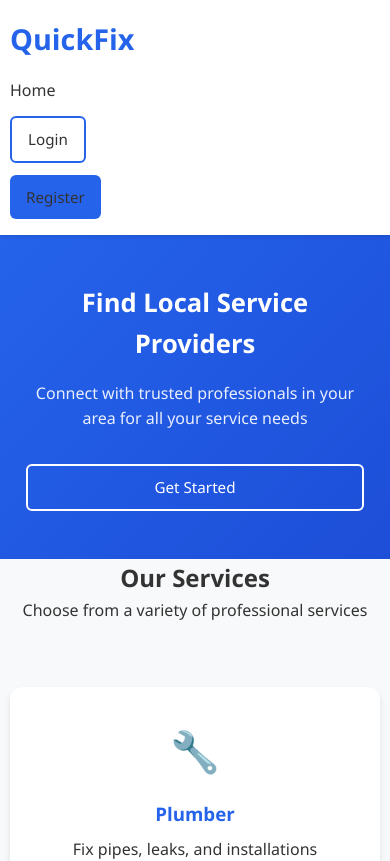
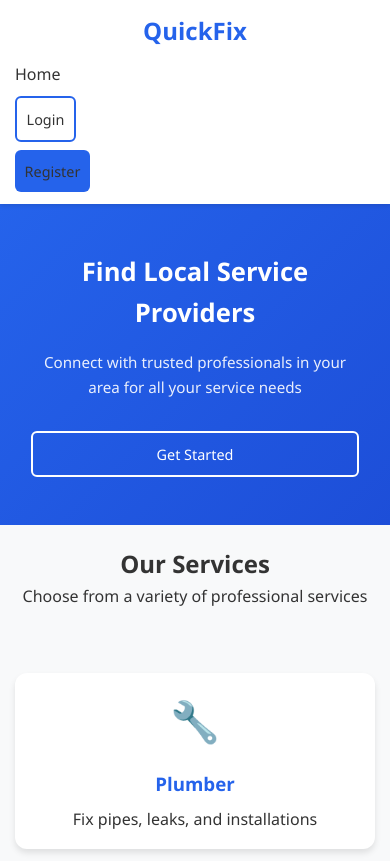
Before and after one commit to ChFaheem22/frontend, a React (Vite) app: page / in a window 390 px wide. Shown: the top 861 px of the page. Built offline with nearby package versions, Linux system fonts and the light colour scheme.

Commit message:
Updating css

```diff
--- a/src/index.css
+++ b/src/index.css
@@ -354,6 +354,8 @@ body {
 .mb-2 { margin-bottom: 1rem; }
 .mb-3 { margin-bottom: 1.5rem; }
 .mb-4 { margin-bottom: 2rem; }
+.mb-4a { margin-bottom: 2rem;
+margin-top: 20px; }
 
 .mt-1 { margin-top: 0.5rem; }
 .mt-2 { margin-top: 1rem; }
@@ -378,17 +380,18 @@ body {
   border: 1px solid #bbf7d0;
 }
 
-@media (max-width: 480px) {
+/* Tablet and below (≤768px) */
+@media (max-width: 768px) {
   .container {
-    padding: 0 10px;
+    padding: 0 15px;
   }
 
   .hero {
-    padding: 3rem 1rem;
+    padding: 4rem 1rem;
   }
 
   .hero h1 {
-    font-size: 1.6rem;
+    font-size: 2rem;
   }
 
   .hero p {
@@ -403,15 +406,16 @@ body {
 
   .nav-links {
     flex-direction: column;
-    gap: 0.75rem;
+    gap: 1rem;
     align-items: flex-start;
+    width: 100%;
   }
 
   .services-grid,
   .dashboard-stats,
   .providers-grid {
     grid-template-columns: 1fr;
-    gap: 1rem;
+    gap: 1.5rem;
   }
 
   .form-container {
@@ -426,29 +430,82 @@ body {
   }
 
   .btn {
+    padding: 0.6rem 1rem;
+    font-size: 1rem;
     width: 100%;
-    padding: 0.6rem 1rem;
+  }
+
+  .navbar {
+    padding: 0.75rem 0;
+  }
+
+  .logo {
+    font-size: 1.5rem;
+  }
+}
+
+/* Mobile screen (≤480px) */
+@media (max-width: 480px) {
+  .hero {
+    padding: 3rem 1rem;
+  }
+
+  .hero h1 {
+    font-size: 1.6rem;
+  }
+
+  .hero p {
     font-size: 0.95rem;
+  }
+
+  .nav-content {
+    align-items: center;
+    gap: 0.75rem;
+  }
+
+  .nav-links {
+    flex-direction: column;
+    gap: 0.5rem;
+    width: 100%;
+  }
+
+  .btn {
+    font-size: 0.9rem;
+    padding: 0.6rem;
+  }
+
+  .service-card,
+  .provider-card,
+  .stat-card,
+  .booking-card {
+    padding: 1rem;
+  }
+
+  .form-container {
+    width: 100%;
+    margin: 1rem 0;
+    padding: 1.5rem 1rem;
+  }
+
+  .booking-header {
+    flex-direction: column;
+    align-items: flex-start;
+  }
+
+  .stat-number {
+    font-size: 1.6rem;
+  }
+
+  .provider-name {
+    font-size: 1.1rem;
   }
 
   .service-icon {
     font-size: 2.5rem;
   }
 
-  .stat-number {
-    font-size: 1.5rem;
-  }
-
-  .provider-card {
-    padding: 1.5rem;
-  }
-
-  .provider-name {
-    font-size: 1.1rem;
-  }
-
   .alert {
     font-size: 0.9rem;
-    padding: 0.8rem;
+    padding: 0.75rem;
   }
 }
--- a/src/pages/Home.jsx
+++ b/src/pages/Home.jsx
@@ -25,7 +25,7 @@ const Home = () => {
 
       {/* Services Section */}
       <section className="container">
-        <div className="text-center mb-4">
+        <div className="text-center mb-4a">
           <h2>Our Services</h2>
           <p>Choose from a variety of professional services</p>
         </div>
```
